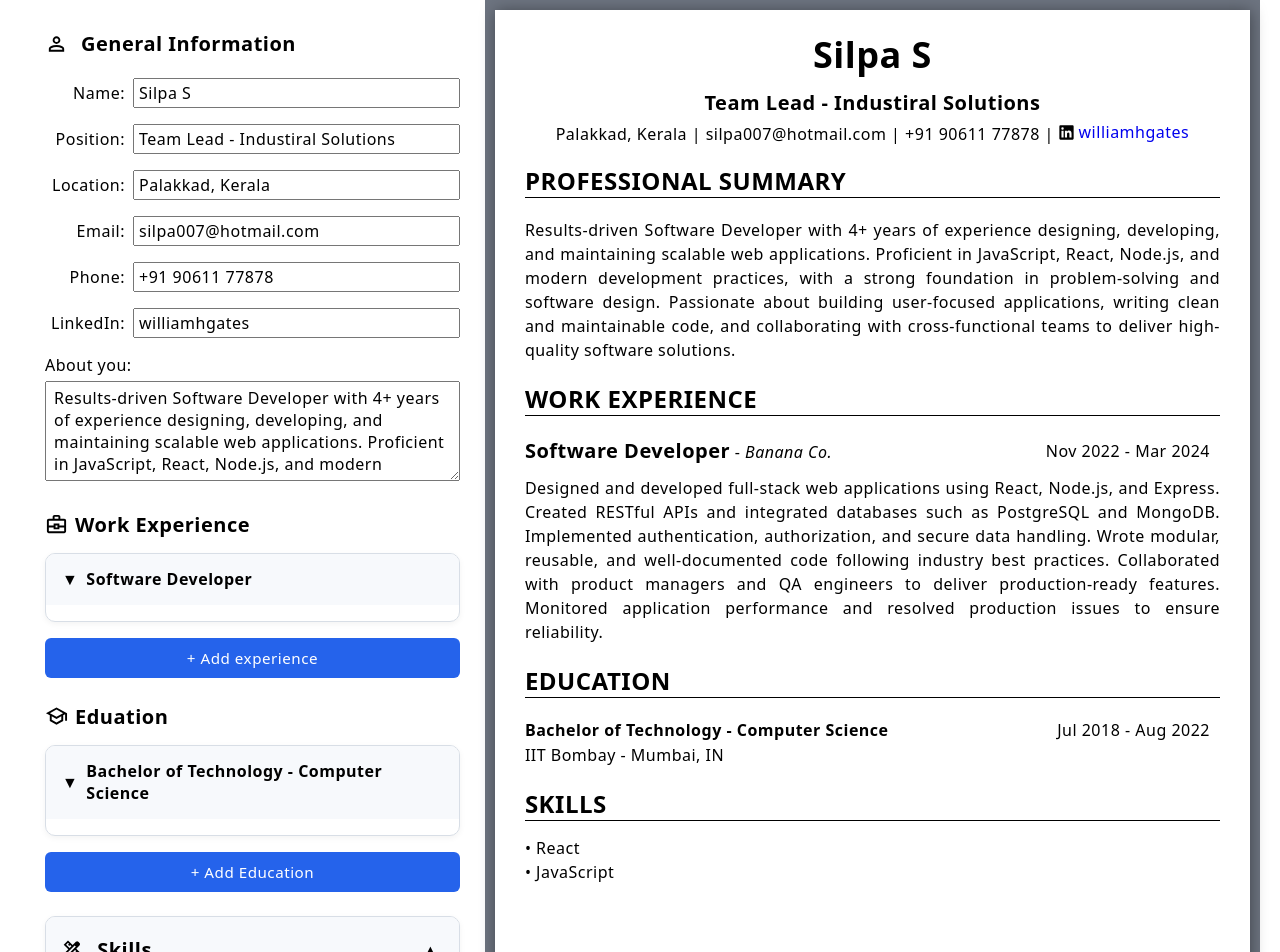
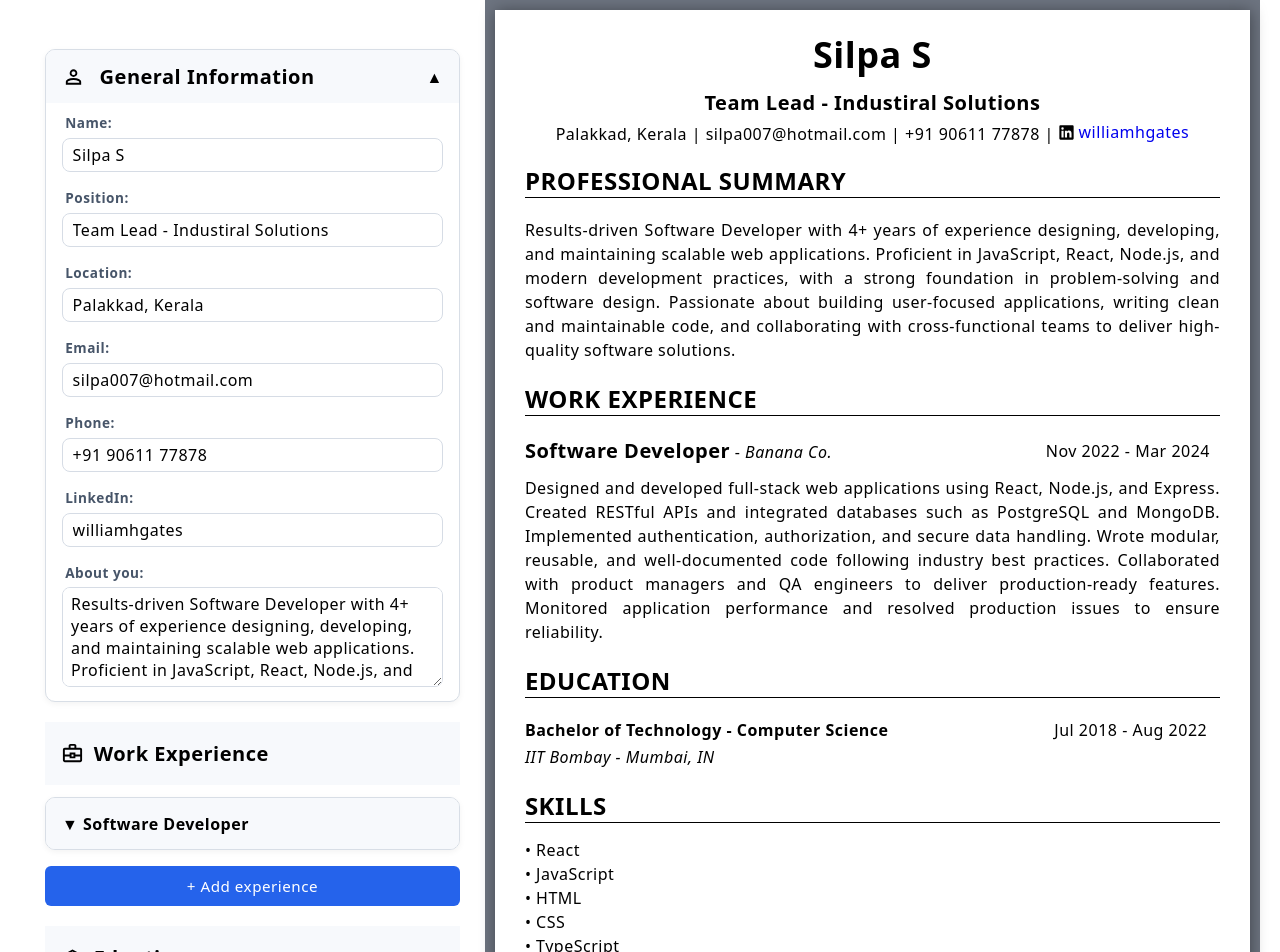
Before and after one commit to midhin11/cv-application, a React (Vite) app: page / in a window 1280 px wide. Shown: the top 952 px of the page. Built offline with nearby package versions, Linux system fonts and the light colour scheme.

Commit message:
Make personal info editor section interactove
Changed the editor section in personal information interactive by
adding fature to expand and contract the section.

```diff
--- a/index.html
+++ b/index.html
@@ -4,7 +4,7 @@
     <meta charset="UTF-8" />
     <link rel="icon" type="image/svg+xml" href="/favicon.svg" />
     <meta name="viewport" content="width=device-width, initial-scale=1.0" />
-    <title>cv-application</title>
+    <title>Resume Builder</title>
   </head>
   <body>
     <div id="root"></div>
--- a/src/components/Editor.jsx
+++ b/src/components/Editor.jsx
@@ -11,41 +11,10 @@ export default function Editor({
 }) {
   return (
     <div className='editor'>
-      <div className="generalInfo">
-        <div className="editor-header"><PersonSvg/><h3>General Information</h3></div>
-        <div>
-          <label htmlFor='name'>Name: </label>
-          <input type="text" name="name" id="name" placeholder='John Doe' value={details.name} onChange={handleDetailsChange}/>
-        </div>
-        <div>
-          <label htmlFor='curr-position'>Position: </label>
-          <input type="text" name="curr-position" id="curr-position" value={details.position} onChange={handleDetailsChange}/>
-        </div>
-        <div>
-          <label htmlFor=''>Location: </label>
-          <input type="text" name="location" id="location" value={details.location} onChange={handleDetailsChange}/>
-        </div>
-        <div>
-          <label htmlFor='email'>Email: </label>
-          <input type="text" name="email" id="email" value={details.email} onChange={handleDetailsChange}/>
-        </div>
-        <div>
-          <label htmlFor='phone'>Phone: </label>
-          <input type="text" name="phone" id="phone" value={details.phone} onChange={handleDetailsChange}/>
-        </div>
-        <div>
-          <label htmlFor='linkedIn'>LinkedIn: </label>
-          <input type="text" name="linkedIn" id="linkedIn" value={details.linkedIn} onChange={handleDetailsChange}/>
-        </div>
-
-        <div className='summary-edit'>
-            <label htmlFor='about'>About you: </label>
-            <textarea type="text" name="about" id="about" value={details.about} onChange={handleDetailsChange}></textarea>
-        </div>
-      </div>
+      <PersonalInfoEdit details={details} handleDetailsChange={handleDetailsChange}/>
 
       <div className="exp-section">
-        <div className="editor-header"><WorkSvg/><h3>Work Experience</h3></div>
+        <div className="section-header"><WorkSvg/><h3>Work Experience</h3></div>
         {workexDetails.map((work) => (
           <WorkExperienceEditItem
           key={work.id}
@@ -60,7 +29,7 @@ export default function Editor({
       </div>
 
       <div className="edu-section">
-        <div className="editor-header"><EducationSvg/><h3>Eduation</h3></div>
+        <div className="section-header"><EducationSvg/><h3>Eduation</h3></div>
         {eduDetails.map((education) => (
           <EducationEditItem
           key={education.id}
@@ -80,17 +49,67 @@ export default function Editor({
   )
 }
 
-function SkillsEdit({skills, handleSkillChange, handleAddSkill, handleDelSkill}) {
+function PersonalInfoEdit({details, handleDetailsChange}){
   const [expanded, setExpanded] = useState(true)
   function handleExpanded() {
     setExpanded(!expanded)
   }
 
   return (
+    <div className="generalInfo">
+      <div className="editor-header" onClick={handleExpanded}>
+        <PersonSvg/>
+        <h3>General Information</h3>
+        <span>{expanded ? "▲" : "▼"}</span>
+      </div>
+
+      {expanded && <div className="editor-section">
+        <div className="form-group">
+          <label htmlFor='name'>Name: </label>
+          <input type="text" name="name" id="name" placeholder='John Doe' value={details.name} onChange={handleDetailsChange}/>
+        </div>
+        <div className="form-group">
+          <label htmlFor='curr-position'>Position: </label>
+          <input type="text" name="curr-position" id="curr-position" value={details.position} onChange={handleDetailsChange}/>
+        </div>
+        <div className="form-group">
+          <label htmlFor=''>Location: </label>
+          <input type="text" name="location" id="location" value={details.location} onChange={handleDetailsChange}/>
+        </div>
+        <div className="form-group">
+          <label htmlFor='email'>Email: </label>
+          <input type="text" name="email" id="email" value={details.email} onChange={handleDetailsChange}/>
+        </div>
+        <div className="form-group">
+          <label htmlFor='phone'>Phone: </label>
+          <input type="text" name="phone" id="phone" value={details.phone} onChange={handleDetailsChange}/>
+        </div>
+        <div className="form-group">
+          <label htmlFor='linkedIn'>LinkedIn: </label>
+          <input type="text" name="linkedIn" id="linkedIn" value={details.linkedIn} onChange={handleDetailsChange}/>
+        </div>
+
+        <div className='summary-edit'>
+            <label htmlFor='about'>About you: </label>
+            <textarea type="text" name="about" id="about" value={details.about} onChange={handleDetailsChange}></textarea>
+        </div>
+      </div>}
+    </div>
+  )
+}
+
+function SkillsEdit({skills, handleSkillChange, handleAddSkill, handleDelSkill}) {
+  const [expanded, setExpanded] = useState(false)
+  function handleExpanded() {
+    setExpanded(!expanded)
+  }
+
+  return (
     <div className="skills">
-      <div className="editor-header" onClick={handleExpanded}>
+      <div className="skills-header" onClick={handleExpanded}>
         <SkillsSvg/>
-        <h3>Skills <span>{expanded ? "▲" : "▼"}</span></h3>
+        <h3>Skills</h3>
+        <span>{expanded ? "▲" : "▼"}</span>
       </div>
 
       {expanded && <>
@@ -117,33 +136,33 @@ function WorkExperienceEditItem({work, handleWorkexChange,  handleDelExp}) {
 
   return (
     <div className="experience-edit">
-      <div className="exp-header" onClick={handleExpanded}> <span>{expanded ? "▲" : "▼"}</span> {work.role || "New Experience"}</div>
+      <div className="item-header" onClick={handleExpanded}> <span>{expanded ? "▲" : "▼"}</span> {work.role || "New Experience"}</div>
 
-      {expanded && <>
-        <div>
+      {expanded && <div className="editor-section">
+        <div className="form-group">
           <label htmlFor="role">Role: </label>
           <input type="text" name="role" id="role" value={work.role} onChange={(e) => (handleWorkexChange(e, work.id))}/>
         </div>
-        <div>
+        <div className="form-group">
           <label htmlFor="company">Company: </label>
           <input type="text" name="company" id="company" value={work.company} onChange={(e) => (handleWorkexChange(e, work.id))}/>
         </div>
-        <div>
+        <div className="form-group">
           <label htmlFor="startDate">Start: </label>
           <input type="month" name="startDate" id="startDate" value={work.startDate} onChange={(e) => (handleWorkexChange(e, work.id))}/>
         </div>
-        <div>
+        <div className="form-group">
           <label htmlFor="endDate">End: </label>
           <input type="month" name="endDate" id="endDate" value={work.endDate} onChange={(e) => (handleWorkexChange(e, work.id))}/>
         </div>
-        <div className="jobDesc-edit">
+        <div className="form-group">
           <label htmlFor="jobDesc">Job Description: </label>
           <textarea type="text" name="jobDesc" id="jobDesc" value={work.jobDesc} onChange={(e) => (handleWorkexChange(e, work.id))}></textarea>
         </div>
         <div className="del-btn">
           {<button onClick={() => handleDelExp(work.id)}><DelButton/></button>}
         </div>
-      </>}
+      </div>}
 
     </div>
   )
@@ -157,33 +176,33 @@ function EducationEditItem ({education, handleEduChange, handleDelEdu}) {
 
   return(
     <div className="education-edit">
-      <div className="edu-header" onClick={handleExpanded}> <span>{expanded ? "▲" : "▼"}</span> {education.degree || "New Education"}</div>
+      <div className="item-header" onClick={handleExpanded}> <span>{expanded ? "▲" : "▼"}</span> {education.degree || "New Education"}</div>
 
-      {expanded && <>
-        <div>
+      {expanded && <div className="editor-section">
+        <div className="form-group">
           <label htmlFor="degree">Degree: </label>
           <input type="text" name="degree" id="degree" value={education.degree} onChange={(e) => (handleEduChange(e, education.id))} />
         </div>
-        <div>
+        <div className="form-group">
           <label htmlFor="university">University: </label>
           <input type="text" name="university" id="university" value={education.university} onChange={(e) => (handleEduChange(e, education.id))}/>
         </div>
-        <div>
+        <div className="form-group">
           <label htmlFor="location">Location: </label>
           <input type="text" name="location" id="location" value={education.location} onChange={(e) => (handleEduChange(e, education.id))}/>
         </div>
-        <div>
+        <div className="form-group">
           <label htmlFor="startDate">Start: </label>
           <input type="month" name="startDate" id="startDate" value={education.startDate} onChange={(e) => (handleEduChange(e, education.id))}/>
         </div>
-        <div>
+        <div className="form-group">
           <label htmlFor="endDate">End: </label>
           <input type="month" name="endDate" id="endDate" value={education.endDate} onChange={(e) => (handleEduChange(e, education.id))}/>
         </div>
         <div className="del-btn">
           {<button onClick={() => handleDelEdu(education.id)}><DelButton/></button>}
         </div>
-      </>}
+      </div>}
 
     </div>
   )
--- a/src/components/Preview.jsx
+++ b/src/components/Preview.jsx
@@ -27,7 +27,7 @@ function WorkExperience({workexDetails}) {
             <div><span className='company'>{experience.role}</span> - <span className='role'>{experience.company}</span></div>
             <div>{formattedStartDate} - {formattedEndDate}</div>
         </div>
-        <div>{experience.jobDesc}</div>
+        <div className="tasks">{experience.jobDesc}</div>
       </div>
     )
   })
--- a/src/details.js
+++ b/src/details.js
@@ -27,4 +27,7 @@ export let initalEducation = [{
 }]
 
 export let initialSkills = [{id: crypto.randomUUID(), skill: "React" },
-  { id: crypto.randomUUID(), skill: "JavaScript" },]
+    { id: crypto.randomUUID(), skill: "JavaScript" },
+    { id: crypto.randomUUID(), skill: "HTML" },
+    { id: crypto.randomUUID(), skill: "CSS" },
+    { id: crypto.randomUUID(), skill: "TypeScript" },]
--- a/src/styles/App.css
+++ b/src/styles/App.css
@@ -33,30 +33,37 @@
 
 /* Editor */
 
-.generalInfo > div, .summary-edit, .experience-edit > div  {
-  margin-bottom: 10px;
-  font-size: 16px;
+label {
+  display: block;
+  margin-bottom: 0.4rem;
+  font-size: 0.85rem;
+  font-weight: 600;
+  color:#475569;
+  margin-left: 0.2rem;
 }
 
-label {
-  display: inline-block;
-  width: 80px;
-  text-align: right;
+.form-group {
+  margin-bottom: 1rem;
 }
 
-.experience-edit label, .education-edit label {
-  width: 85px;
+input, textarea {
+  width: 100%;
+  padding: 0.3rem 0.6rem;
+  border:1px solid #d6dce5;
+  border-radius:8px;
+  transition:.2s;
 }
 
-input {
-  padding: 2px 4px;
+input:focus,
+textarea:focus {
+  outline: none;
+  border-color:#2563eb;
+  box-shadow:0 0 0 3px rgba(37,99,235,.12);
 }
 
-.generalInfo > div:not(.summary-edit) {
-  display: flex;
-  align-items: center;
-  gap: 8px;
-  margin-bottom: 1rem;
+.editor-section {
+  /* border: 2px solid red; */
+  padding: 0.6rem 1rem;
 }
 
 h1, h3, h4 {
@@ -76,11 +83,14 @@ h1, h3, h4 {
   padding: 5px 8px;
 }
 
-.editor-header {
+.section-header {
   display: flex;
   align-items: center;
-  gap: 2px;
-  margin-bottom: 10px;
+  gap: 0.3rem;
+  margin-bottom: 0.8rem;
+  padding: 0.8rem 1rem;
+  background: #f7f9fc;
+  cursor: pointer;
 }
 
 svg {
@@ -102,7 +112,7 @@ svg {
   box-shadow: 0 2px 6px rgba(0, 0, 0, 0.05);
 }
 
-.exp-header, .edu-header {
+.item-header{
   padding: 0.9rem 1rem;
   background: #f7f9fc;
   font-size: 1rem;
@@ -111,25 +121,8 @@ svg {
   transition: background-color 0.2s ease;
 }
 
-.exp-header:hover, .edu-header:hover {
+.item-header:hover{
     background: #edf2f7;
-}
-
-.experience-edit > :not(.exp-header),
-.education-edit > :not(.edu-header){
-  padding: 0 1rem;
-}
-
-.experience-edit > div:not(.jobDesc-edit),
-.education-edit > div {
-  display: flex;
-  align-items: center;
-  gap: 8px;
-  margin-bottom: 1rem;
-}
-
-  input {
-  flex: 1;
 }
 
 .exp-btns {
@@ -154,36 +147,35 @@ button {
   width: 100%;
 }
 
-/* Skills section */
+/* Skills section and Personal info section */
 
-.skills {
+.skills, .generalInfo {
   margin-top: 1.5rem;
   border: 1px solid #d8dee6;
   border-radius: 10px;
-  background: #fff;
+  background: white;
   overflow: hidden;
   box-shadow: 0 2px 6px rgba(0, 0, 0, 0.05);
 }
 
-.skills .editor-header {
+.skills-header,
+.generalInfo .editor-header {
   display: flex;
   align-items: center;
   gap: 0.6rem;
-  padding: 0.9rem 1rem;
+  padding: 0.5rem 1rem;
   background: #f7f9fc;
   cursor: pointer;
   transition: background-color 0.2s ease;
 }
 
-.skills .editor-header:hover {
-  background-color: #edf2f7;
+.skills-header {
+  margin-bottom: 0.5rem;
 }
 
-.skills .editor-header h3 {
-  display: flex;
-  align-items: center;
-  justify-content: space-between;
-  width: 100%;
+.skills .editor-header:hover,
+.generalInfo .editor-header:hover {
+  background-color: #edf2f7;
 }
 
 .skills .editor-header span {
@@ -194,7 +186,7 @@ button {
   display: block;
   width: calc(100% - 2rem);
   margin: 0.5rem 0.8rem;
-  padding: 0.1rem 0.8rem;
+  padding: 0.3rem 0.8rem;
   border: 1px solid #d8dee6;
   border-radius: 6px;
   font-size: 0.95rem;
@@ -251,6 +243,10 @@ button {
   display: flex;
   align-items: center;
   justify-content: center;
+}
+
+.editor-header h3 {
+    margin-right: auto;
 }
 
 /* Preview */
@@ -318,13 +314,16 @@ a {
   font-weight: bold;
 }
 
-.role {
+.role, .edu-uni {
   font-style: italic;
 }
 
 .workex-prev, .edu-prev{
   line-height: 1.5;
-  margin-bottom: 20px;
+  margin-bottom: 1.2rem;
+}
+
+.tasks {
   text-align: justify;
 }
 
@@ -340,8 +339,8 @@ a {
   display: flex;
   justify-content: space-between;
   align-items: center;
-  padding-right: 10px;
-  margin-bottom: 1px;
+  padding-right: 0.8rem;
+  margin-bottom: 0.2rem;
 }
 
 .degree {
```
